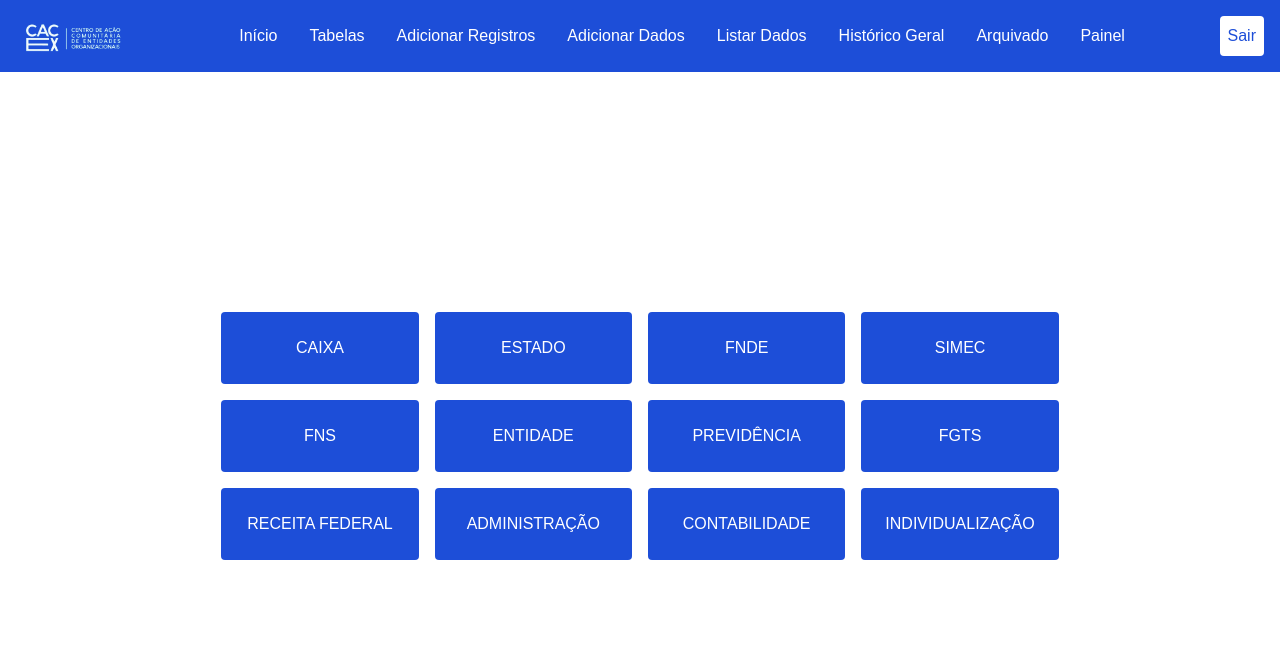
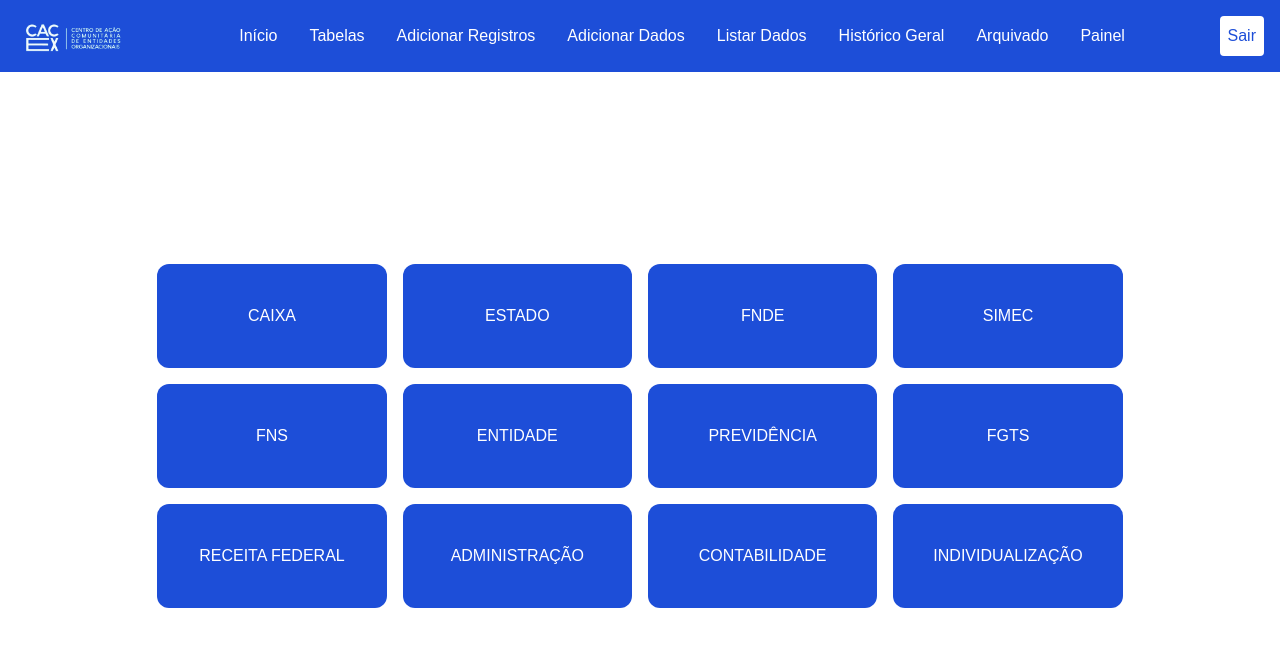
Before and after one commit to Flaviohmm/Cacex_fullstack, a React (Create React App) app in the folder frontend/cacex-frontend-master/: page / in a window 1280 px wide. Shown: the top 646 px of the page. Built offline with nearby package versions, Linux system fonts and the light colour scheme; sample sign-in values are in the browser's storage.

Commit message:
Estilização dos Botoes

```diff
--- a/frontend/cacex-frontend-master/src/components/Welcome.tsx
+++ b/frontend/cacex-frontend-master/src/components/Welcome.tsx
@@ -15,18 +15,18 @@ const Welcome: React.FC = () => {
             <Header />
             <main className="flex-grow flex justify-center items-center p-4">
                 <div className="grid grid-cols-1 sm:grid-cols-2 md:grid-cols-3 lg:grid-cols-4 gap-4">
-                    <button className="bg-blue-700 text-white p-6 rounded hover:bg-blue-500">CAIXA</button>
-                    <button className="bg-blue-700 text-white p-6 rounded hover:bg-blue-500">ESTADO</button>
-                    <button className="bg-blue-700 text-white p-6 rounded hover:bg-blue-500">FNDE</button>
-                    <button className="bg-blue-700 text-white p-6 rounded hover:bg-blue-500">SIMEC</button>
-                    <button className="bg-blue-700 text-white p-6 rounded hover:bg-blue-500">FNS</button>
-                    <button className="bg-blue-700 text-white p-6 rounded hover:bg-blue-500">ENTIDADE</button>
-                    <button className="bg-blue-700 text-white p-6 rounded hover:bg-blue-500">PREVIDÊNCIA</button>
-                    <button className="bg-blue-700 text-white p-6 rounded hover:bg-blue-500">FGTS</button>
-                    <button className="bg-blue-700 text-white p-6 rounded hover:bg-blue-500">RECEITA FEDERAL</button>
-                    <button className="bg-blue-700 text-white p-6 rounded hover:bg-blue-500">ADMINISTRAÇÃO</button>
-                    <button className="bg-blue-700 text-white p-6 rounded hover:bg-blue-500">CONTABILIDADE</button>
-                    <button className="bg-blue-700 text-white p-6 rounded hover:bg-blue-500">INDIVIDUALIZAÇÃO</button>
+                    <button className="bg-blue-700 text-white p-10 rounded-xl hover:bg-blue-500">CAIXA</button>
+                    <button className="bg-blue-700 text-white p-10 rounded-xl hover:bg-blue-500">ESTADO</button>
+                    <button className="bg-blue-700 text-white p-10 rounded-xl hover:bg-blue-500">FNDE</button>
+                    <button className="bg-blue-700 text-white p-10 rounded-xl hover:bg-blue-500">SIMEC</button>
+                    <button className="bg-blue-700 text-white p-10 rounded-xl hover:bg-blue-500">FNS</button>
+                    <button className="bg-blue-700 text-white p-10 rounded-xl hover:bg-blue-500">ENTIDADE</button>
+                    <button className="bg-blue-700 text-white p-10 rounded-xl hover:bg-blue-500">PREVIDÊNCIA</button>
+                    <button className="bg-blue-700 text-white p-10 rounded-xl hover:bg-blue-500">FGTS</button>
+                    <button className="bg-blue-700 text-white p-10 rounded-xl hover:bg-blue-500">RECEITA FEDERAL</button>
+                    <button className="bg-blue-700 text-white p-10 rounded-xl hover:bg-blue-500">ADMINISTRAÇÃO</button>
+                    <button className="bg-blue-700 text-white p-10 rounded-xl hover:bg-blue-500">CONTABILIDADE</button>
+                    <button className="bg-blue-700 text-white p-10 rounded-xl hover:bg-blue-500">INDIVIDUALIZAÇÃO</button>
                 </div>
             </main>
         </div>
```
